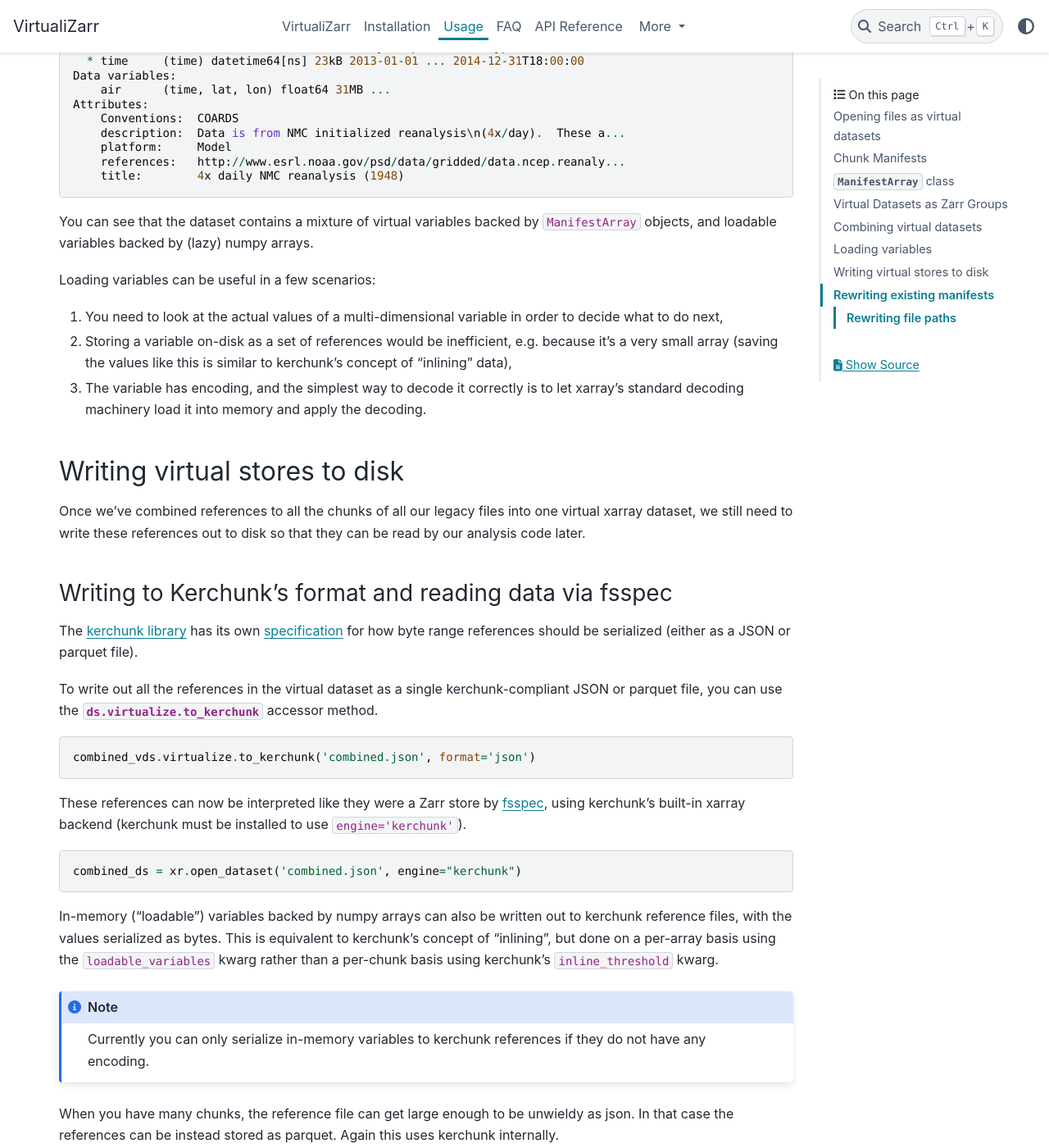
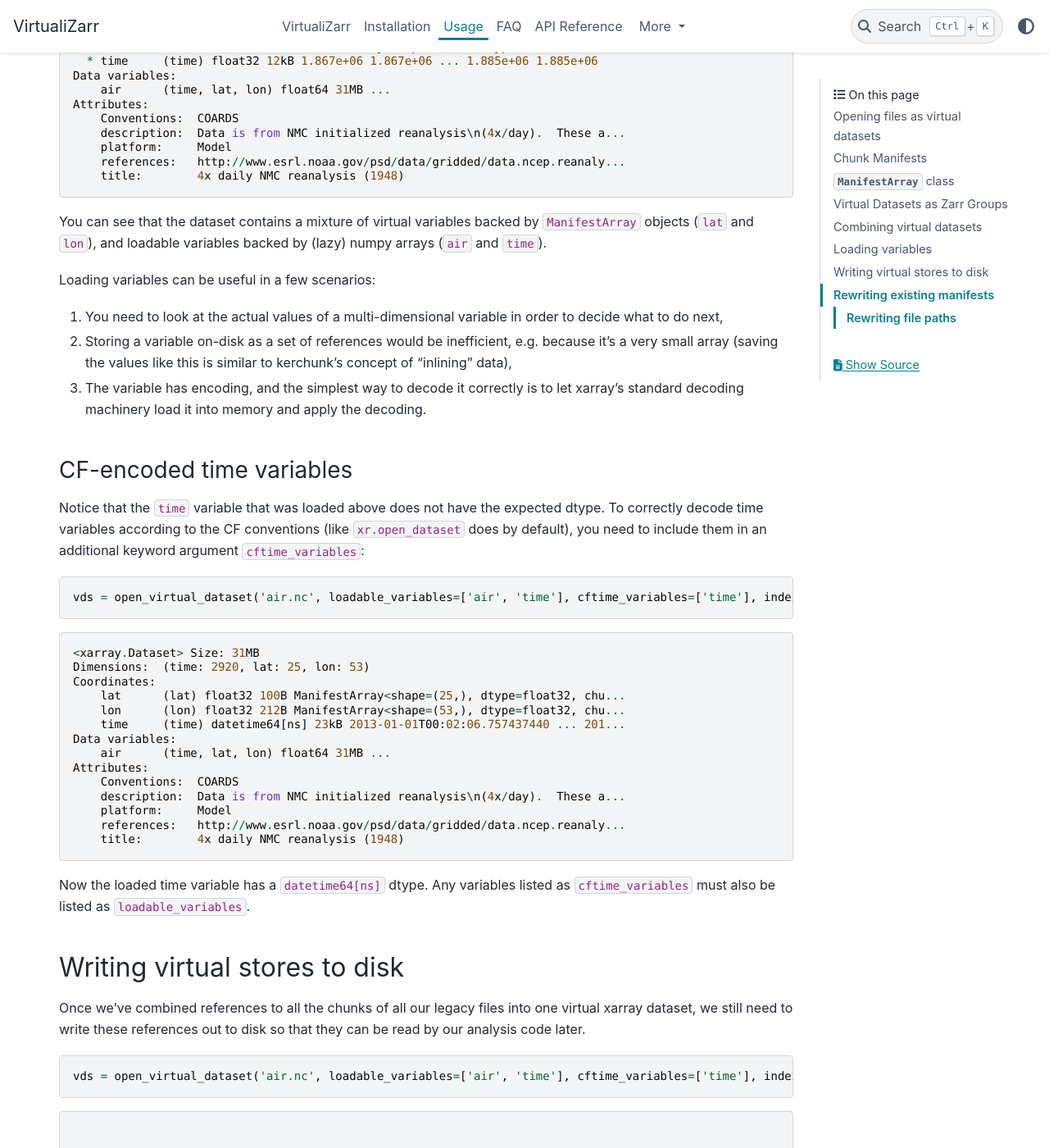
Before and after one commit to zarr-developers/VirtualiZarr, a Sphinx documentation site: the page built from docs/usage.md, in a window 1280 px wide and 1400 px high, scrolled down 8106 px. Shown: the whole window at 82% size. Built offline with Sphinx 7.4.7 and the PyData theme 0.15.4, drawn with Linux system fonts in a browser that asks for light colours.

Commit message:
add example of using cftime_variables to usage docs

````diff
--- a/docs/usage.md
+++ b/docs/usage.md
@@ -306,7 +306,7 @@ Dimensions:  (time: 2920, lat: 25, lon: 53)
 Coordinates:
     lat      (lat) float32 100B ManifestArray<shape=(25,), dtype=float32, chu...
     lon      (lon) float32 212B ManifestArray<shape=(53,), dtype=float32, chu...
-  * time     (time) datetime64[ns] 23kB 2013-01-01 ... 2014-12-31T18:00:00
+  * time     (time) float32 12kB 1.867e+06 1.867e+06 ... 1.885e+06 1.885e+06
 Data variables:
     air      (time, lat, lon) float64 31MB ...
 Attributes:
@@ -316,16 +316,49 @@ Attributes:
     references:   http://www.esrl.noaa.gov/psd/data/gridded/data.ncep.reanaly...
     title:        4x daily NMC reanalysis (1948)
 ```
-You can see that the dataset contains a mixture of virtual variables backed by `ManifestArray` objects, and loadable variables backed by (lazy) numpy arrays.
+You can see that the dataset contains a mixture of virtual variables backed by `ManifestArray` objects (`lat` and `lon`), and loadable variables backed by (lazy) numpy arrays (`air` and `time`).
 
 Loading variables can be useful in a few scenarios:
 1. You need to look at the actual values of a multi-dimensional variable in order to decide what to do next,
 2. Storing a variable on-disk as a set of references would be inefficient, e.g. because it's a very small array (saving the values like this is similar to kerchunk's concept of "inlining" data),
 3. The variable has encoding, and the simplest way to decode it correctly is to let xarray's standard decoding machinery load it into memory and apply the decoding.
 
+### CF-encoded time variables
+
+Notice that the `time` variable that was loaded above does not have the expected dtype. To correctly decode time variables according to the CF conventions (like `xr.open_dataset` does by default), you need to include them in an additional keyword argument `cftime_variables`:
+
+```python
+vds = open_virtual_dataset('air.nc', loadable_variables=['air', 'time'], cftime_variables=['time'], indexes={})
+```
+```python
+<xarray.Dataset> Size: 31MB
+Dimensions:  (time: 2920, lat: 25, lon: 53)
+Coordinates:
+    lat      (lat) float32 100B ManifestArray<shape=(25,), dtype=float32, chu...
+    lon      (lon) float32 212B ManifestArray<shape=(53,), dtype=float32, chu...
+    time     (time) datetime64[ns] 23kB 2013-01-01T00:02:06.757437440 ... 201...
+Data variables:
+    air      (time, lat, lon) float64 31MB ...
+Attributes:
+    Conventions:  COARDS
+    description:  Data is from NMC initialized reanalysis\n(4x/day).  These a...
+    platform:     Model
+    references:   http://www.esrl.noaa.gov/psd/data/gridded/data.ncep.reanaly...
+    title:        4x daily NMC reanalysis (1948)
+```
+
+Now the loaded time variable has a `datetime64[ns]` dtype. Any variables listed as `cftime_variables` must also be listed as `loadable_variables`.
+
 ## Writing virtual stores to disk
 
 Once we've combined references to all the chunks of all our legacy files into one virtual xarray dataset, we still need to write these references out to disk so that they can be read by our analysis code later.
+
+```python
+vds = open_virtual_dataset('air.nc', loadable_variables=['air', 'time'], cftime_variables=['time'], indexes={})
+```
+```python
+
+```
 
 ### Writing to Kerchunk's format and reading data via fsspec
 
````
